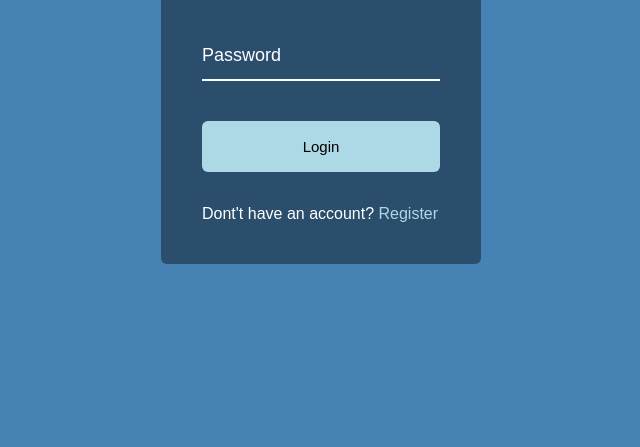
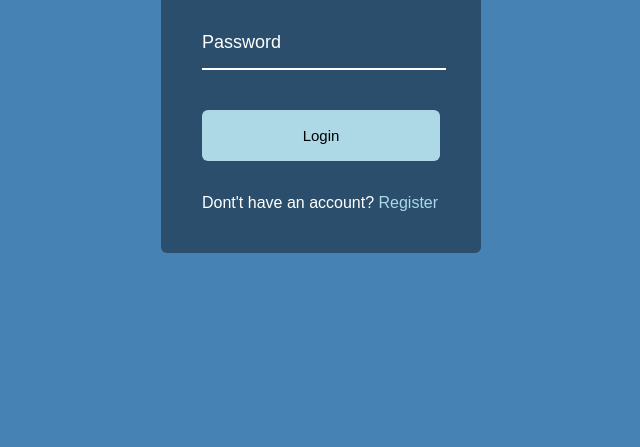
Before and after one commit to gsaurabhaxioned/jstask8, a plain HTML site: page index.html in a window 1280 px wide. Shown: the part 353-800 px from the top of the page, without its empty margins (319-959 px from the left). Drawn offline with Linux system fonts and the light colour scheme.

Commit message:
css changed for input types

```diff
--- a/assets/css/style.css
+++ b/assets/css/style.css
@@ -125,6 +125,7 @@ main {
 }
 
 h1 {
+  margin-bottom: 23px;
   color: #fff;
   font-size: 34px;
   text-align: center;
@@ -140,7 +141,8 @@ input {
 }
 
 input[type="email"],input[type="password"] {
-  height: 56px;
+  padding: 15px;
+  border-bottom: 2px solid #fff;
 }
 
 input:focus {
@@ -156,21 +158,14 @@ input:focus {
 }
 
 .email,.password {
-  padding-top: 25px;
+  width: 90%;
+  margin: 20px 0;
   box-sizing: border-box;
-}
-
-.email::after,.password::after {
-  content: '';
-  width: 100%;
-  height: 2px;
-  display: block;
-  background-color: #fff;
 }
 
 label {
   position: absolute;
-  bottom: 15px;
+  top: 15px;
   display: block;
 }
 
```
